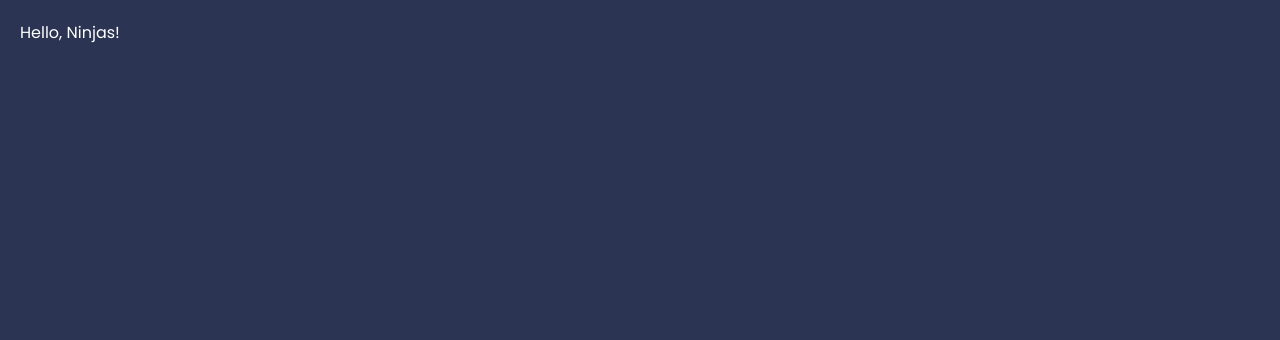
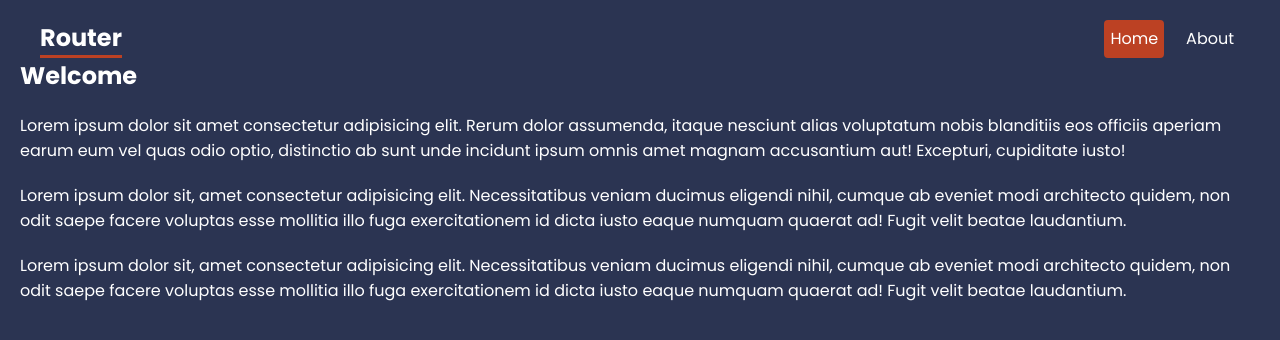
Before and after one commit to mohammedafsalk/react-router, a React (Create React App) app: page / in a window 1280 px wide. Shown: the top 340 px of the page. Built offline with nearby package versions, Linux system fonts and the light colour scheme.

Commit message:
basicrouting and some styling added

```diff
--- a/src/App.js
+++ b/src/App.js
@@ -1,9 +1,25 @@
+import { BrowserRouter, Route, Routes, Link,NavLink } from "react-router-dom";
+import Home from "./Pages/Home";
+import About from "./Pages/About";
+
 function App() {
   return (
-    <div className="App">
-      Hello, Ninjas!
-    </div>
+    <BrowserRouter>
+    <header>
+      <nav>
+        <h1>Router</h1>
+        <NavLink to="/" >Home</NavLink>
+        <NavLink to="about" >About</NavLink>
+      </nav>
+    </header>
+      <main>
+        <Routes>
+          <Route index element={<Home />} />
+          <Route path="about" element={<About />} />
+        </Routes>
+      </main>
+    </BrowserRouter>
   );
 }
 
-export default App
+export default App;
--- /dev/null
+++ b/src/Pages/About.js
@@ -0,0 +1,28 @@
+export default function About() {
+  return (
+    <div className="about">
+      <h2>About Us</h2>
+      <p>
+        Lorem ipsum, dolor sit amet consectetur adipisicing elit. Qui provident
+        consequuntur vel omnis quisquam rem harum, maxime expedita, ullam ut
+        dolore! Distinctio eos minima voluptatum totam id hic! Sapiente debitis
+        quia illum officia obcaecati provident nulla odio molestiae suscipit
+        quasi.
+      </p>
+      <p>
+        Lorem ipsum, dolor sit amet consectetur adipisicing elit. Qui provident
+        consequuntur vel omnis quisquam rem harum, maxime expedita, ullam ut
+        dolore! Distinctio eos minima voluptatum totam id hic! Sapiente debitis
+        quia illum officia obcaecati provident nulla odio molestiae suscipit
+        quasi.
+      </p>
+      <p>
+        Lorem ipsum, dolor sit amet consectetur adipisicing elit. Qui provident
+        consequuntur vel omnis quisquam rem harum, maxime expedita, ullam ut
+        dolore! Distinctio eos minima voluptatum totam id hic! Sapiente debitis
+        quia illum officia obcaecati provident nulla odio molestiae suscipit
+        quasi.
+      </p>
+    </div>
+  );
+}
--- /dev/null
+++ b/src/Pages/Home.js
@@ -0,0 +1,26 @@
+export default function Home() {
+  return (
+    <div className="home">
+      <h2>Welcome</h2>
+      <p>
+        Lorem ipsum dolor sit amet consectetur adipisicing elit. Rerum dolor
+        assumenda, itaque nesciunt alias voluptatum nobis blanditiis eos
+        officiis aperiam earum eum vel quas odio optio, distinctio ab sunt unde
+        incidunt ipsum omnis amet magnam accusantium aut! Excepturi, cupiditate
+        iusto!
+      </p>
+      <p>
+        Lorem ipsum dolor sit, amet consectetur adipisicing elit. Necessitatibus
+        veniam ducimus eligendi nihil, cumque ab eveniet modi architecto quidem,
+        non odit saepe facere voluptas esse mollitia illo fuga exercitationem id
+        dicta iusto eaque numquam quaerat ad! Fugit velit beatae laudantium.
+      </p>
+      <p>
+        Lorem ipsum dolor sit, amet consectetur adipisicing elit. Necessitatibus
+        veniam ducimus eligendi nihil, cumque ab eveniet modi architecto quidem,
+        non odit saepe facere voluptas esse mollitia illo fuga exercitationem id
+        dicta iusto eaque numquam quaerat ad! Fugit velit beatae laudantium.
+      </p>
+    </div>
+  );
+}
--- a/src/index.css
+++ b/src/index.css
@@ -1,4 +1,4 @@
-@import url('https://fonts.googleapis.com/css2?family=Poppins:wght@400;700&display=swap');
+@import url("https://fonts.googleapis.com/css2?family=Poppins:wght@400;700&display=swap");
 
 :root {
   --primary: #bc4123;
@@ -28,20 +28,34 @@
 
 /* navbar */
 
+header nav {
+  display: flex;
+  gap: 16px;
+  justify-content: end;
+  max-width: 1200px;
+  margin: 0 auto;
+}
+header nav h1 {
+  margin-right: auto;
+  border-bottom: 3px solid var(--primary);
+}
+header nav a {
+  text-decoration: none;
+  padding: 6px;
+  border-radius: 4px;
+}
+header nav a.active {
+  background: var(--primary);
+}
 
 /* page content */
 
-
 /* help layout */
-
 
 /* faq */
 
-
 /* careers list */
-
 
 /* careers details */
 
-
 /* breadcrumbs */
```
